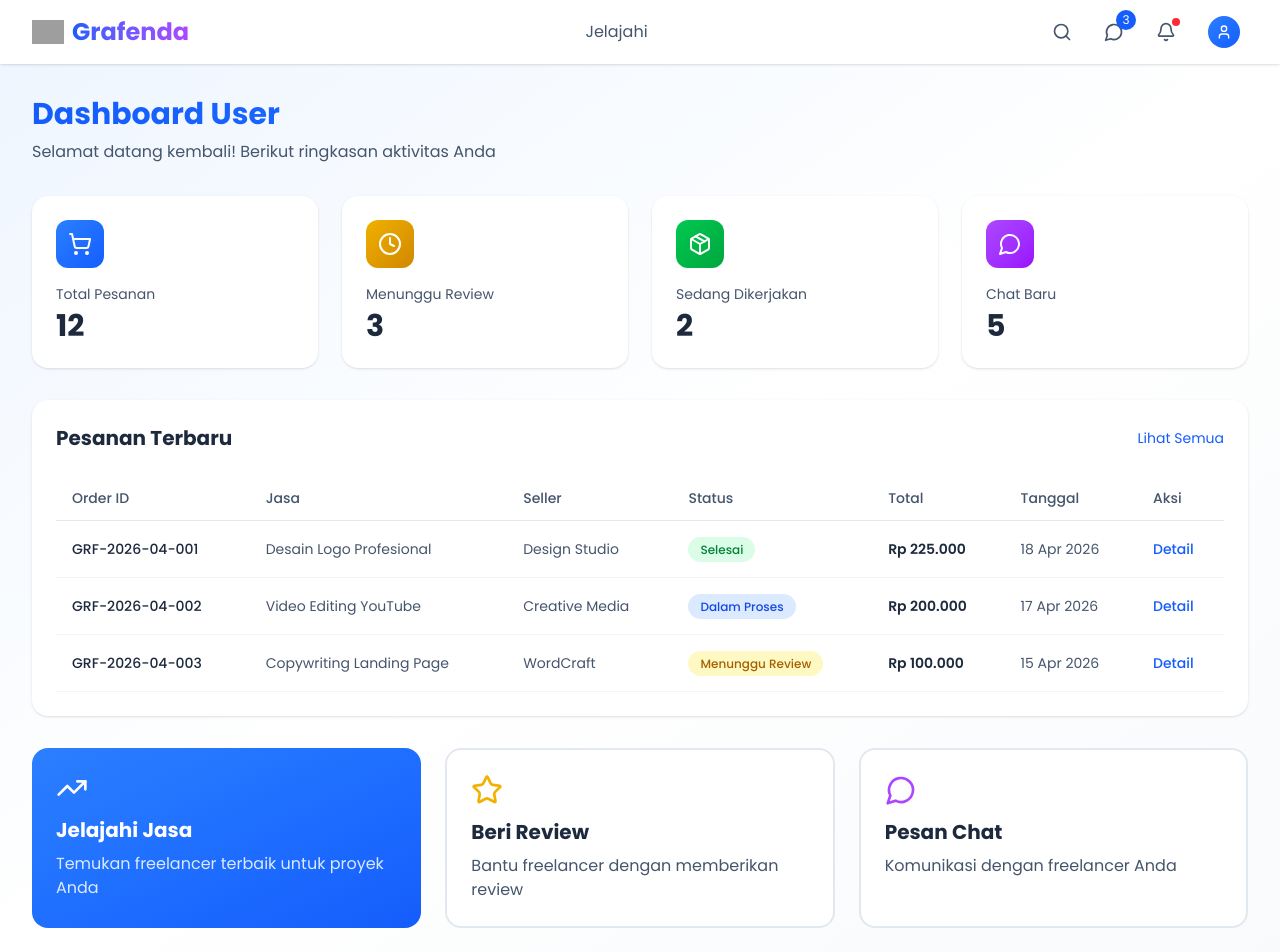
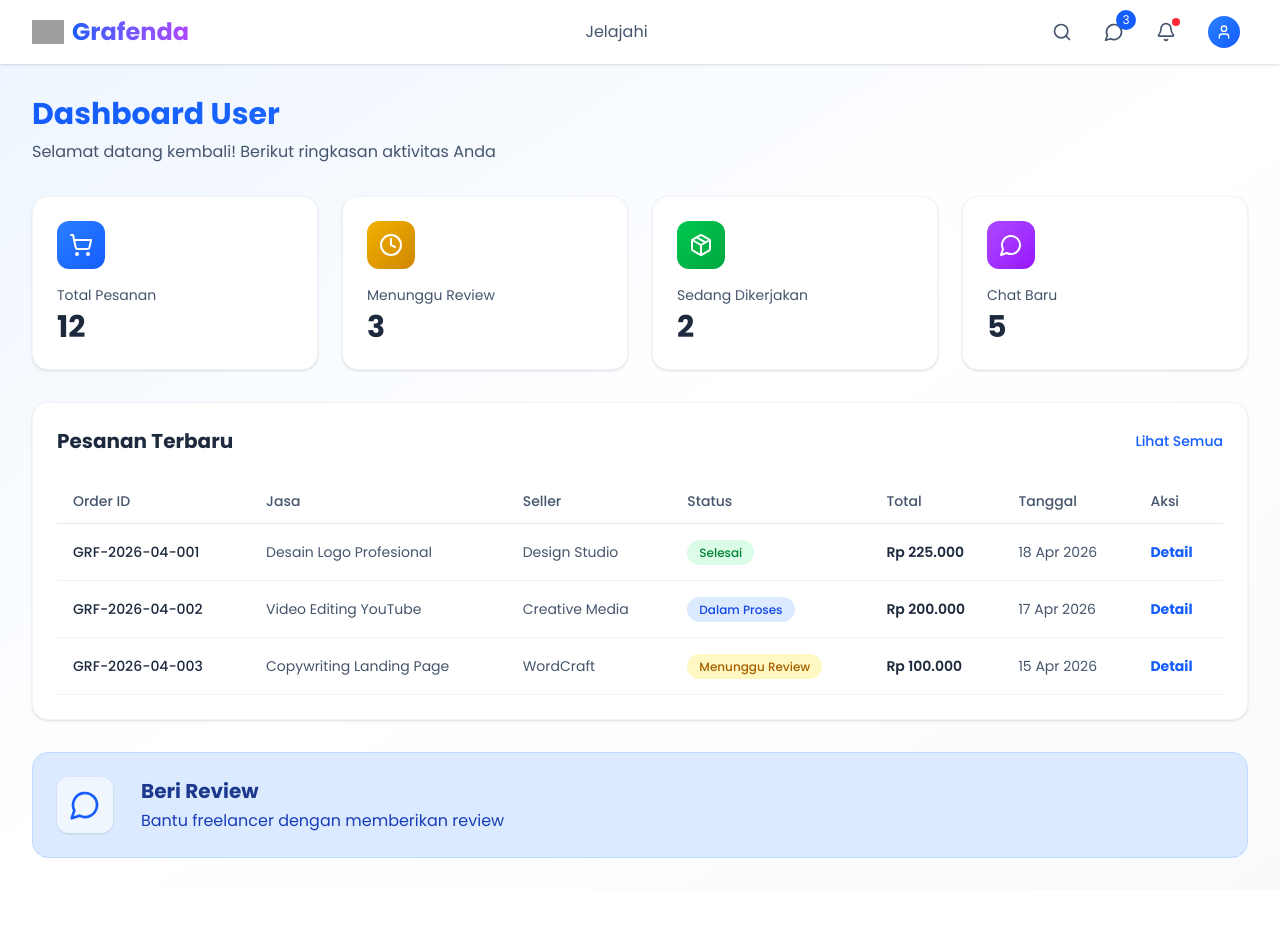
Before and after one commit to beeena4/GRAFENDA, a React (Vite) app: page /dashboard/user in a window 1280 px wide. Shown: the top 952 px of the page. After the commit the page ends 890 px from the top, so only its background shows below. Built offline with nearby package versions, Linux system fonts and the light colour scheme; grey boxes are pictures that could not be loaded.

Commit message:
edit dashboard user

```diff
--- a/src/app/pages/DashboardUser.tsx
+++ b/src/app/pages/DashboardUser.tsx
@@ -1,5 +1,6 @@
 import { Link } from "react-router";
 import { ShoppingCart, Clock, Star, MessageCircle, TrendingUp, Package } from "lucide-react";
+import { ordersData } from "./mockData";
 
 export function DashboardUser() {
   const stats = [
@@ -9,38 +10,13 @@ export function DashboardUser() {
     { icon: MessageCircle, label: "Chat Baru", value: "5", color: "from-purple-500 to-purple-600" },
   ];
 
-  const recentOrders = [
-    {
-      id: 1,
-      orderId: "GRF-2026-04-001",
-      service: "Desain Logo Profesional",
-      seller: "Design Studio",
-      status: "Selesai",
-      statusColor: "bg-green-100 text-green-700",
-      amount: "Rp 225.000",
-      date: "18 Apr 2026",
-    },
-    {
-      id: 2,
-      orderId: "GRF-2026-04-002",
-      service: "Video Editing YouTube",
-      seller: "Creative Media",
-      status: "Dalam Proses",
-      statusColor: "bg-blue-100 text-blue-700",
-      amount: "Rp 200.000",
-      date: "17 Apr 2026",
-    },
-    {
-      id: 3,
-      orderId: "GRF-2026-04-003",
-      service: "Copywriting Landing Page",
-      seller: "WordCraft",
-      status: "Menunggu Review",
-      statusColor: "bg-yellow-100 text-yellow-700",
-      amount: "Rp 100.000",
-      date: "15 Apr 2026",
-    },
-  ];
+  const recentOrders = ordersData.slice(0, 3);
+
+  const getBadgeColor = (status: string) => {
+    if (status === "Selesai") return "bg-green-100 text-green-700";
+    if (status === "Menunggu Review") return "bg-yellow-100 text-yellow-700";
+    return "bg-blue-100 text-blue-700";
+  };
 
   return (
     <div className="min-h-screen bg-gradient-to-br from-blue-50 via-white to-slate-50 py-8">
@@ -55,7 +31,10 @@ export function DashboardUser() {
         {/* Stats Cards */}
         <div className="grid md:grid-cols-4 gap-6 mb-8">
           {stats.map((stat, idx) => (
-            <div key={idx} className="bg-white rounded-2xl shadow-sm p-6 hover:shadow-lg transition-shadow">
+            <div
+              key={idx}
+              className="bg-white rounded-2xl shadow-sm p-6 border border-slate-100 hover:border-blue-400 hover:shadow-md hover:-translate-y-1 transition-all duration-300"
+            >
               <div className={`w-12 h-12 rounded-xl bg-gradient-to-br ${stat.color} flex items-center justify-center mb-4`}>
                 <stat.icon className="w-6 h-6 text-white" />
               </div>
@@ -66,10 +45,14 @@ export function DashboardUser() {
         </div>
 
         {/* Recent Orders */}
-        <div className="bg-white rounded-2xl shadow-sm p-6 mb-8">
+        <div className="bg-white rounded-2xl shadow-sm p-6 mb-8 border border-slate-100 hover:border-blue-400 hover:shadow-md transition-all duration-300">
           <div className="flex justify-between items-center mb-6">
             <h2 className="text-xl font-bold text-slate-800">Pesanan Terbaru</h2>
-            <Link to="/profile/user" className="text-blue-600 hover:text-blue-700 text-sm">
+            <Link
+               to="/profile/user"
+               state={{ activeTab: 'orders' }}
+               className="text-blue-600 hover:text-blue-700 text-sm font-medium"
+            >
               Lihat Semua
             </Link>
           </div>
@@ -89,21 +72,27 @@ export function DashboardUser() {
               </thead>
               <tbody>
                 {recentOrders.map((order) => (
-                  <tr key={order.id} className="border-b border-slate-100 hover:bg-slate-50">
+                  <tr
+                    key={order.id}
+                    className="border-b border-slate-100 hover:bg-blue-50 transition-colors duration-200"
+                  >
                     <td className="py-4 px-4 text-sm font-medium text-slate-800">{order.orderId}</td>
                     <td className="py-4 px-4 text-sm text-slate-600">{order.service}</td>
                     <td className="py-4 px-4 text-sm text-slate-600">{order.seller}</td>
                     <td className="py-4 px-4">
-                      <span className={`px-3 py-1 rounded-full text-xs font-medium ${order.statusColor}`}>
+                      <span className={`px-3 py-1 rounded-full text-xs font-medium ${getBadgeColor(order.status)}`}>
                         {order.status}
                       </span>
                     </td>
                     <td className="py-4 px-4 text-sm font-semibold text-slate-800">{order.amount}</td>
                     <td className="py-4 px-4 text-sm text-slate-600">{order.date}</td>
                     <td className="py-4 px-4">
-                      <button className="text-blue-600 hover:text-blue-700 text-sm font-medium">
+                      <Link
+                        to={`/order-detail/${order.id}`}
+                        className="text-blue-600 hover:text-blue-700 text-sm font-bold"
+                      >
                         Detail
-                      </button>
+                      </Link>
                     </td>
                   </tr>
                 ))}
@@ -113,32 +102,21 @@ export function DashboardUser() {
         </div>
 
         {/* Quick Actions */}
-        <div className="grid md:grid-cols-3 gap-6">
-          <Link
-            to="/search"
-            className="bg-gradient-to-br from-blue-500 to-blue-600 rounded-2xl p-6 text-white hover:shadow-xl transition-shadow"
-          >
-            <TrendingUp className="w-8 h-8 mb-3" />
-            <h3 className="text-xl font-bold mb-2">Jelajahi Jasa</h3>
-            <p className="text-blue-100">Temukan freelancer terbaik untuk proyek Anda</p>
-          </Link>
-
+        <div className="w-full">
           <Link
             to="/profile/user"
-            className="bg-white rounded-2xl p-6 border-2 border-slate-200 hover:border-blue-500 hover:shadow-lg transition-all"
+            state={{ activeTab: 'orders' }}
+            className="flex flex-col sm:flex-row items-start sm:items-center justify-between bg-blue-100 rounded-2xl p-6 hover:bg-blue-200 hover:shadow-xl transition-all border border-blue-200"
           >
-            <Star className="w-8 h-8 mb-3 text-yellow-500" />
-            <h3 className="text-xl font-bold mb-2 text-slate-800">Beri Review</h3>
-            <p className="text-slate-600">Bantu freelancer dengan memberikan review</p>
-          </Link>
-
-          <Link
-            to="/chat/1"
-            className="bg-white rounded-2xl p-6 border-2 border-slate-200 hover:border-blue-500 hover:shadow-lg transition-all"
-          >
-            <MessageCircle className="w-8 h-8 mb-3 text-purple-500" />
-            <h3 className="text-xl font-bold mb-2 text-slate-800">Pesan Chat</h3>
-            <p className="text-slate-600">Komunikasi dengan freelancer Anda</p>
+            <div className="flex items-center gap-7">
+              <div className="bg-white/60 p-3 rounded-xl shadow-sm">
+                <MessageCircle className="w-8 h-8 text-blue-600" />
+              </div>
+              <div>
+                <h3 className="text-xl font-bold text-blue-900 mb-1">Beri Review</h3>
+                <p className="text-blue-800 text-sm sm:text-base">Bantu freelancer dengan memberikan review</p>
+              </div>
+            </div>
           </Link>
         </div>
       </div>
--- /dev/null
+++ b/src/app/pages/OrderDetail.tsx
@@ -0,0 +1,140 @@
+import { useParams, useNavigate } from "react-router";
+import { ordersData } from "./mockData";
+import { ArrowLeft, Package, MessageCircle, FileText, MapPin, Star, Clock, CheckCircle2 } from "lucide-react";
+
+export function OrderDetail() {
+  const { id } = useParams();
+  const navigate = useNavigate();
+
+  const order = ordersData.find((item) => item.id === Number(id));
+
+  if (!order) {
+    return <div className="p-10 text-center">Pesanan tidak ditemukan.</div>;
+  }
+
+  // 1. Logika Penentuan Warna & Ikon berdasarkan Status
+  const getStatusConfig = (status: string) => {
+    switch (status) {
+      case "Selesai":
+        return {
+          color: "bg-green-600",
+          lightColor: "bg-green-50",
+          textColor: "text-green-600",
+          icon: <CheckCircle2 className="w-10 h-10 text-green-200" />,
+          step: 3
+        };
+      case "Menunggu Review":
+        return {
+          color: "bg-yellow-500",
+          lightColor: "bg-yellow-50",
+          textColor: "text-yellow-600",
+          icon: <Star className="w-10 h-10 text-yellow-200" />,
+          step: 3 // Sudah selesai pengerjaan, tinggal review
+        };
+      case "Dalam Proses":
+      default:
+        return {
+          color: "bg-blue-600",
+          lightColor: "bg-blue-50",
+          textColor: "text-blue-600",
+          icon: <Clock className="w-10 h-10 text-blue-200" />,
+          step: 2
+        };
+    }
+  };
+
+  const config = getStatusConfig(order.status);
+
+  return (
+    <div className="min-h-screen bg-slate-50 py-8">
+      <div className="max-w-3xl mx-auto px-4">
+        <button onClick={() => navigate(-1)} className="flex items-center text-slate-600 hover:text-blue-600 mb-6 transition-colors">
+          <ArrowLeft className="w-5 h-5 mr-2" />
+          <span>Kembali</span>
+        </button>
+
+        <div className="bg-white rounded-2xl shadow-sm overflow-hidden border border-slate-100">
+          <div className={`${config.color} p-6 text-white flex justify-between items-center transition-colors duration-500`}>
+            <div>
+              <p className="opacity-80 text-sm">Status Pesanan</p>
+              <h1 className="text-xl font-bold">{order.status}</h1>
+            </div>
+            {config.icon}
+          </div>
+
+          <div className="p-8 space-y-8">
+            <div className="relative flex justify-between">
+              {[
+                { label: "Dibayar", step: 1 },
+                { label: "Proses", step: 2 },
+                { label: "Selesai", step: 3 },
+              ].map((item, index) => (
+                <div key={index} className="flex flex-col items-center z-10 w-20">
+                  <div className={`w-8 h-8 rounded-full flex items-center justify-center text-xs font-bold transition-colors ${
+                    config.step >= item.step ? 'bg-blue-600 text-white' : 'bg-slate-200 text-slate-500'
+                  }`}>
+                    {item.step}
+                  </div>
+                  <span className={`text-[10px] mt-2 font-semibold uppercase ${config.step >= item.step ? 'text-blue-600' : 'text-slate-400'}`}>
+                    {item.label}
+                  </span>
+                </div>
+              ))}
+              <div className="absolute top-4 left-10 right-10 h-0.5 bg-slate-100 -z-0">
+                <div
+                  className="h-full bg-blue-600 transition-all duration-700"
+                  style={{ width: config.step === 1 ? '0%' : config.step === 2 ? '50%' : '100%' }}
+                />
+              </div>
+            </div>
+
+            {/* Rincian Info */}
+            <div className="grid grid-cols-2 gap-6 pt-4">
+              <div className="p-4 bg-slate-50 rounded-xl">
+                <p className="text-[10px] text-slate-500 uppercase font-bold mb-1">Nomor Pesanan</p>
+                <p className="text-sm font-bold text-slate-800">{order.orderId}</p>
+              </div>
+              <div className="p-4 bg-slate-50 rounded-xl">
+                <p className="text-[10px] text-slate-500 uppercase font-bold mb-1">Total Bayar</p>
+                <p className="text-sm font-bold text-blue-600">{order.amount}</p>
+              </div>
+            </div>
+
+            {/* Tombol Berdasarkan Status */}
+            <div className="space-y-3">
+              <h3 className="font-bold text-slate-800 text-sm">Aksi Pesanan</h3>
+
+              <div className="grid grid-cols-1 gap-3">
+                {/* Tombol Chat selalu muncul */}
+                <button className="flex items-center justify-center space-x-2 w-full py-3 border-2 border-blue-600 text-blue-600 rounded-xl font-bold hover:bg-blue-50 transition-all">
+                  <MessageCircle className="w-5 h-5" />
+                  <span>Chat Seller</span>
+                </button>
+
+                {/* Tombol Khusus Selesai / Menunggu Review */}
+                {(order.status === "Selesai" || order.status === "Menunggu Review") && (
+                  <button
+                    onClick={() => navigate(`/order/${order.id}/review`)}
+                    className="flex items-center justify-center space-x-2 w-full py-3 bg-blue-600 text-white rounded-xl font-bold hover:bg-blue-700 shadow-lg shadow-blue-200 transition-all"
+                  >
+                    <Star className="w-5 h-5" />
+                    <span>Beri Review Sekarang</span>
+                  </button>
+                )}
+
+                {/* Pesan Tambahan jika masih dalam proses */}
+                {order.status === "Dalam Proses" && (
+                  <div className="bg-blue-50 p-4 rounded-xl border border-blue-100">
+                    <p className="text-xs text-blue-700 leading-relaxed text-center italic">
+                      "Seller sedang mengerjakan pesananmu. Kamu akan menerima notifikasi jika pengerjaan telah selesai."
+                    </p>
+                  </div>
+                )}
+              </div>
+            </div>
+          </div>
+        </div>
+      </div>
+    </div>
+  );
+}
--- a/src/app/pages/ProfileUser.tsx
+++ b/src/app/pages/ProfileUser.tsx
@@ -1,10 +1,22 @@
-import { Link, useNavigate } from "react-router";
-import { useState } from "react";
+import { Link, useNavigate, useLocation } from "react-router";
+import { useState, useEffect } from "react";
+import { ordersData } from "./mockData";
 import { User, Mail, Phone, MapPin, Edit, Save, ShoppingCart, Star, Clock, ArrowLeft } from "lucide-react";
 
 export function ProfileUser() {
   const navigate = useNavigate();
-  const [activeTab, setActiveTab] = useState<'overview' | 'orders' | 'settings'>('overview');
+  const location = useLocation();
+
+  const [activeTab, setActiveTab] = useState<'overview' | 'orders' | 'settings'>(
+    location.state?.activeTab || 'overview'
+  );
+
+  useEffect(() => {
+    if (location.state?.activeTab) {
+      setActiveTab(location.state.activeTab);
+    }
+  }, [location.state]);
+
   const [isEditing, setIsEditing] = useState(false);
   const [profile, setProfile] = useState({
     name: 'Rina Wijaya',
@@ -14,41 +26,7 @@ export function ProfileUser() {
     avatar: 'https://images.unsplash.com/photo-1494790108377-be9c29b29330?w=200',
   });
 
-  const orders = [
-    {
-      id: 1,
-      orderId: "GRF-2026-04-001",
-      service: "Desain Logo Profesional",
-      seller: "Design Studio",
-      status: "Selesai",
-      statusColor: "bg-green-100 text-green-700",
-      amount: "Rp 225.000",
-      date: "18 Apr 2026",
-      canReview: true,
-    },
-    {
-      id: 2,
-      orderId: "GRF-2026-04-002",
-      service: "Video Editing YouTube",
-      seller: "Creative Media",
-      status: "Dalam Proses",
-      statusColor: "bg-blue-100 text-blue-700",
-      amount: "Rp 200.000",
-      date: "17 Apr 2026",
-      canReview: false,
-    },
-    {
-      id: 3,
-      orderId: "GRF-2026-04-003",
-      service: "Copywriting Landing Page",
-      seller: "WordCraft",
-      status: "Menunggu Review",
-      statusColor: "bg-yellow-100 text-yellow-700",
-      amount: "Rp 100.000",
-      date: "15 Apr 2026",
-      canReview: true,
-    },
-  ];
+  const orders = ordersData;
 
   const stats = [
     { label: "Total Pesanan", value: "12", icon: ShoppingCart },
@@ -56,14 +34,24 @@ export function ProfileUser() {
     { label: "Dalam Proses", value: "4", icon: Clock },
   ];
 
+  const getBadgeColor = (status: string) => {
+    if (status === "Selesai") return "bg-green-100 text-green-700";
+    if (status === "Menunggu Review") return "bg-yellow-100 text-yellow-700";
+    return "bg-blue-100 text-blue-700"; // Untuk "Dalam Proses" atau lainnya
+  };
+
   const renderContent = () => {
     switch (activeTab) {
       case 'overview':
         return (
           <div className="space-y-6">
+            {/* Stats Cards */}
             <div className="grid md:grid-cols-3 gap-6">
               {stats.map((stat, idx) => (
-                <div key={idx} className="bg-slate-50 rounded-xl p-6">
+                <div
+                  key={idx}
+                  className="bg-slate-50 rounded-xl p-6 border border-slate-200 shadow-sm hover:border-blue-300 transition-colors"
+                >
                   <div className="flex items-center justify-between mb-3">
                     <stat.icon className="w-8 h-8 text-blue-600" />
                   </div>
@@ -73,7 +61,8 @@ export function ProfileUser() {
               ))}
             </div>
 
-            <div className="bg-slate-50 rounded-xl p-6">
+            {/* Kotak Informasi Profil */}
+            <div className="bg-slate-50 rounded-xl p-6 border border-slate-200 shadow-sm">
               <h3 className="font-bold text-slate-800 mb-4">Informasi Profil</h3>
               <div className="space-y-4">
                 <div className="flex items-center space-x-3">
@@ -113,14 +102,17 @@ export function ProfileUser() {
         return (
           <div className="space-y-4">
             {orders.map((order) => (
-              <div key={order.id} className="bg-slate-50 rounded-xl p-6">
+              <div
+                key={order.id}
+                className="bg-slate-50 rounded-xl p-6 border border-slate-100 hover:border-blue-300 hover:shadow-md hover:bg-white transition-all duration-300"
+              >
                 <div className="flex justify-between items-start mb-4">
                   <div>
                     <p className="text-xs text-slate-500 mb-1">{order.orderId}</p>
                     <h3 className="font-bold text-slate-800 mb-1">{order.service}</h3>
                     <p className="text-sm text-slate-600">Seller: {order.seller}</p>
                   </div>
-                  <span className={`px-3 py-1 rounded-full text-xs font-medium ${order.statusColor}`}>
+                  <span className={`px-3 py-1 rounded-full text-xs font-medium ${getBadgeColor(order.status)}`}>
                     {order.status}
                   </span>
                 </div>
@@ -131,15 +123,16 @@ export function ProfileUser() {
                   </div>
                   <div className="flex space-x-2">
                     <Link
-                      to={`/service/${order.id}`}
-                      className="px-4 py-2 text-blue-600 hover:bg-blue-50 rounded-lg transition-colors text-sm"
+                      to={`/order-detail/${order.id}`}
+                      className="px-4 py-2 bg-blue-100 text-blue-700 font-semibold hover:bg-blue-200 rounded-lg transition-colors text-sm"
                     >
                       Detail
                     </Link>
-                    {order.canReview && (
+
+                    {(order.status === "Selesai" || order.status === "Menunggu Review") && (
                       <Link
                         to={`/order/${order.id}/review`}
-                        className="px-4 py-2 bg-blue-600 text-white rounded-lg hover:bg-blue-700 transition-colors text-sm"
+                        className="px-4 py-2 bg-blue-600 text-white font-semibold rounded-lg hover:bg-blue-700 transition-colors text-sm shadow-sm"
                       >
                         Beri Review
                       </Link>
@@ -176,7 +169,6 @@ export function ProfileUser() {
                   className="w-full px-4 py-3 border border-slate-200 rounded-lg focus:ring-2 focus:ring-blue-500 focus:border-transparent outline-none disabled:bg-slate-100"
                 />
               </div>
-
               <div>
                 <label className="block text-sm font-medium text-slate-700 mb-2">Email</label>
                 <input
@@ -187,7 +179,6 @@ export function ProfileUser() {
                   className="w-full px-4 py-3 border border-slate-200 rounded-lg focus:ring-2 focus:ring-blue-500 focus:border-transparent outline-none disabled:bg-slate-100"
                 />
               </div>
-
               <div>
                 <label className="block text-sm font-medium text-slate-700 mb-2">Nomor Telepon</label>
                 <input
@@ -198,7 +189,6 @@ export function ProfileUser() {
                   className="w-full px-4 py-3 border border-slate-200 rounded-lg focus:ring-2 focus:ring-blue-500 focus:border-transparent outline-none disabled:bg-slate-100"
                 />
               </div>
-
               <div>
                 <label className="block text-sm font-medium text-slate-700 mb-2">Lokasi</label>
                 <input
@@ -266,7 +256,17 @@ export function ProfileUser() {
         {/* Tabs */}
         <div className="bg-white rounded-2xl shadow-sm mb-6">
           <div className="border-b border-slate-200">
-            <div className="flex">
+            <div className="flex relative">
+
+              {/* INDIKATOR GESER */}
+              <div
+                className="absolute bottom-0 h-0.5 bg-blue-600 transition-all duration-300 ease-in-out"
+                style={{
+                  width: '33.33%',
+                  left: activeTab === 'overview' ? '0%' : activeTab === 'orders' ? '33.33%' : '66.66%'
+                }}
+              />
+
               {[
                 { id: 'overview', label: 'Overview' },
                 { id: 'orders', label: 'My Orders' },
@@ -275,9 +275,9 @@ export function ProfileUser() {
                 <button
                   key={tab.id}
                   onClick={() => setActiveTab(tab.id as any)}
-                  className={`flex-1 py-4 px-6 text-center transition-colors ${
+                  className={`flex-1 py-4 px-6 text-center transition-colors relative z-10 ${
                     activeTab === tab.id
-                      ? 'border-b-2 border-blue-600 text-blue-600 font-medium'
+                      ? 'text-blue-600 font-medium'
                       : 'text-slate-600 hover:text-slate-800'
                   }`}
                 >
--- /dev/null
+++ b/src/app/pages/mockData.tsx
@@ -0,0 +1,32 @@
+export const ordersData = [
+  {
+    id: 1,
+    orderId: "GRF-2026-04-001",
+    service: "Desain Logo Profesional",
+    seller: "Design Studio",
+    status: "Selesai",
+    amount: "Rp 225.000",
+    date: "18 Apr 2026",
+    description: "Desain logo minimalis untuk brand kuliner.",
+  },
+  {
+    id: 2,
+    orderId: "GRF-2026-04-002",
+    service: "Video Editing YouTube",
+    seller: "Creative Media",
+    status: "Dalam Proses",
+    amount: "Rp 200.000",
+    date: "17 Apr 2026",
+    description: "Editing video durasi 10 menit dengan motion graphics.",
+  },
+  {
+    id: 3,
+    orderId: "GRF-2026-04-003",
+    service: "Copywriting Landing Page",
+    seller: "WordCraft",
+    status: "Menunggu Review",
+    amount: "Rp 100.000",
+    date: "15 Apr 2026",
+    description: "Penulisan konten untuk halaman utama website.",
+  }
+];
--- a/src/app/routes.tsx
+++ b/src/app/routes.tsx
@@ -20,6 +20,7 @@ import { Inbox } from "./pages/Inbox";
 import { Reviews } from "./pages/Reviews";
 import { WriteReview } from "./pages/WriteReview";
 import { ManageService } from "./pages/ManageService";
+import { OrderDetail } from './pages/OrderDetail';
 
 export const router = createBrowserRouter([
   {
@@ -46,6 +47,7 @@ export const router = createBrowserRouter([
       { path: "order/:id/review", Component: WriteReview },
       { path: "seller/service/add", Component: ManageService },
       { path: "seller/service/:id/edit", Component: ManageService },
+      { path: "order-detail/:id", Component: OrderDetail }
     ],
   },
 ]);
```
